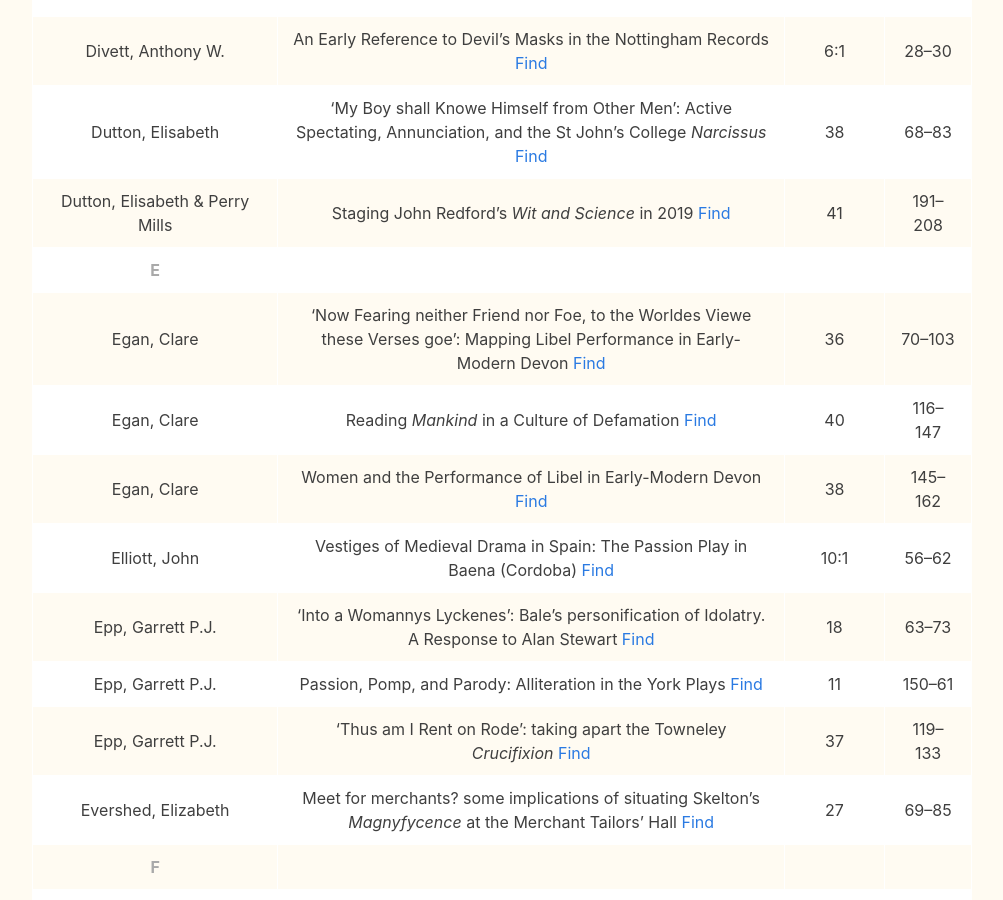
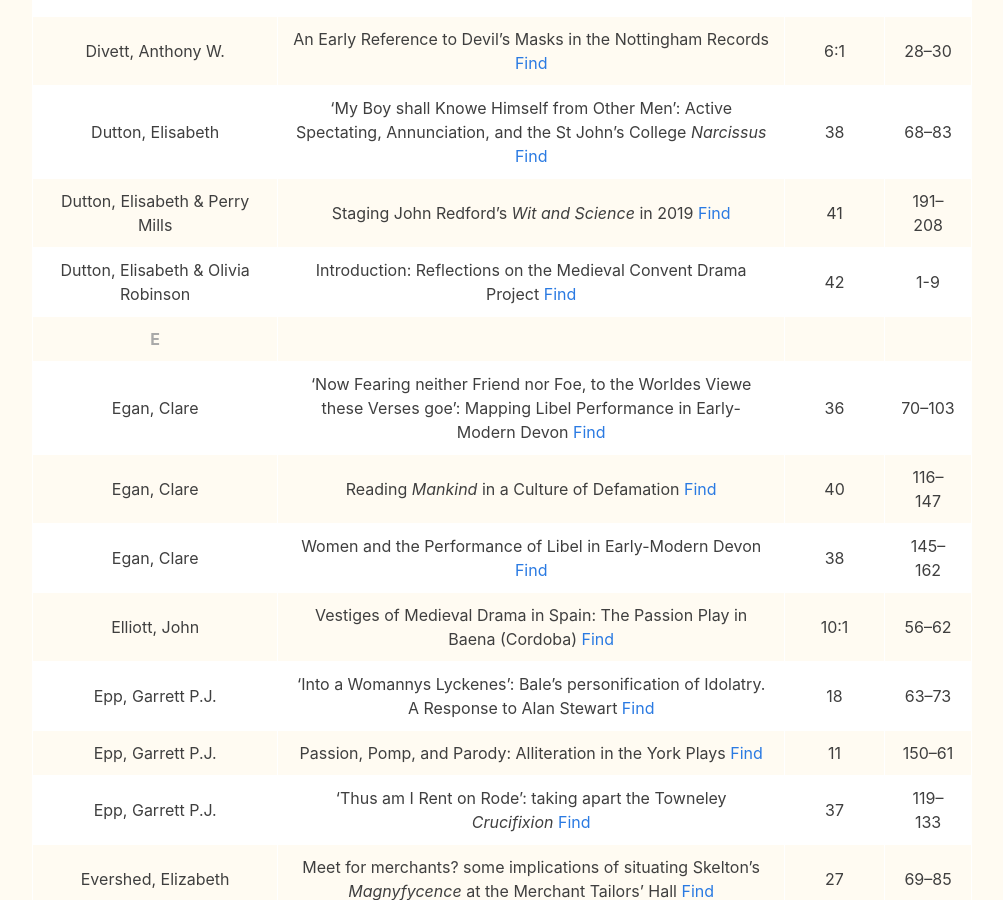
Before and after one commit to MedievalEnglishTheatre/MedievalEnglishTheatre.github.io, a Jekyll site: the page built from src/journal/cuminddf.md, in a window 1280 px wide and 900 px high, scrolled down 1571 px. Shown: the whole window, without its empty margins (138-1141 px from the left). Built offline with Jekyll 4.4.1, drawn with Linux system fonts in a browser that asks for light colours.

Commit message:
Update cuminddf.md vol. 42

```diff
--- a/src/journal/cuminddf.md
+++ b/src/journal/cuminddf.md
@@ -37,6 +37,7 @@ The later volumes include *summaries* and *PDFs* of one or two pages.
 |Divett, Anthony W.|An Early Reference to Devil’s Masks in the Nottingham Records [Find](vol06.html#Divett) |6:1|28–30|
 |Dutton, Elisabeth|‘My Boy shall Knowe Himself from Other Men’: Active Spectating, Annunciation, and the St John’s College *Narcissus* [Find](vol38.html#Dutton) |38|68–83|
 |Dutton, Elisabeth &amp; Perry Mills| Staging John Redford's *Wit and Science* in 2019 [Find](vol41.html#Dutton) |41|191–208|
+|Dutton, Elisabeth &amp; Olivia Robinson|Introduction: Reflections on the Medieval Convent Drama Project [Find](vol42.html#Dutton) |42|1-9|
 |**<a name="E" id="E" class="alphaCenter">E</a>**||||
 |Egan, Clare|‘Now Fearing neither Friend nor Foe, to the Worldes Viewe these Verses goe’: Mapping Libel Performance in Early-Modern Devon [Find](vol36.html#Egan) |36|70–103|
 |Egan, Clare|Reading *Mankind* in a Culture of Defamation [Find](vol40.html#Egan) |40|116–147|
```
